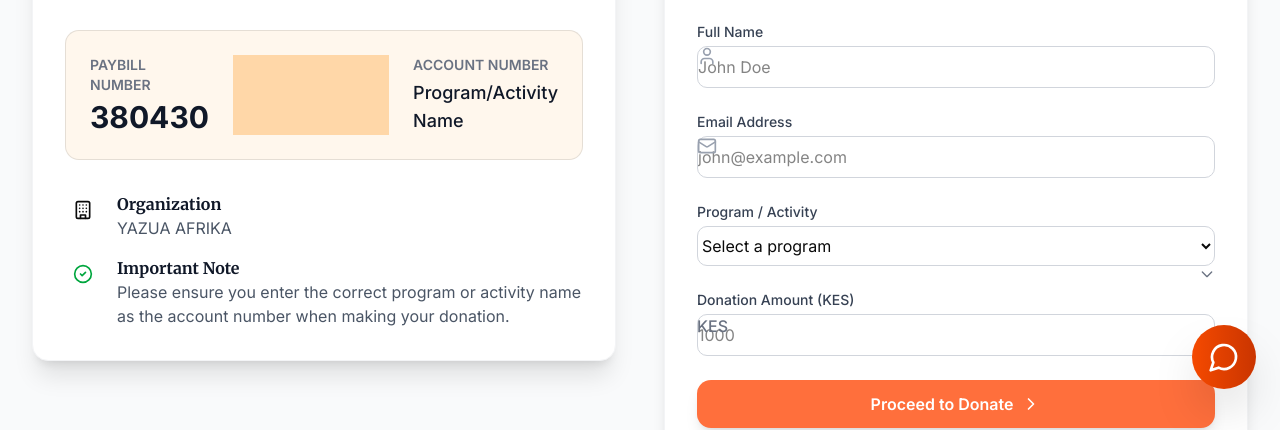
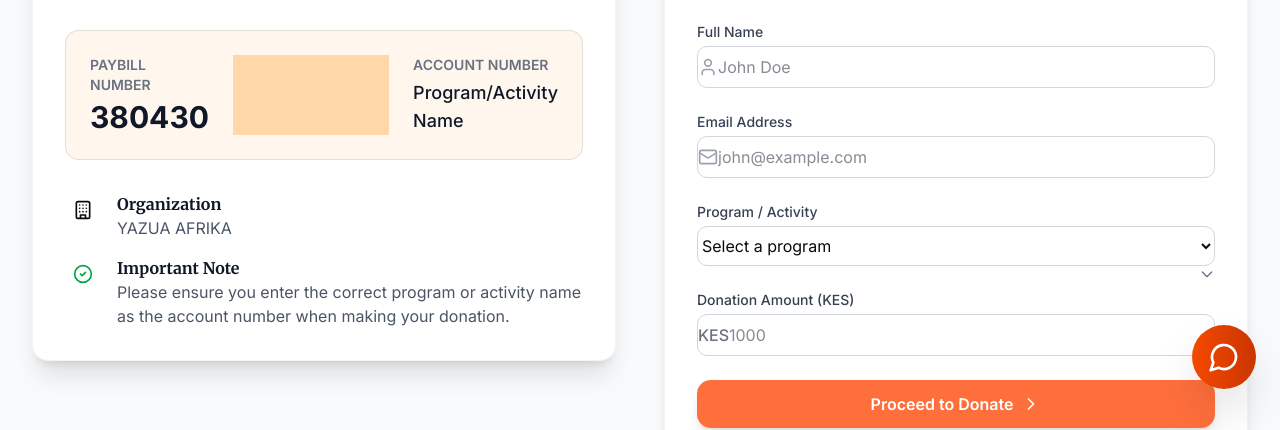
Before and after one commit to nyota777/yazuawebsite-3, a React (Vite) app: page /donate in a window 1280 px wide. Shown: the part 387-817 px from the top of the page. Built offline with nearby package versions, Linux system fonts and the light colour scheme.

Commit message:
Refactor input fields to flex layout to prevent overlap

```diff
--- a/src/components/DonateSection.tsx
+++ b/src/components/DonateSection.tsx
@@ -115,15 +115,15 @@ export function DonateSection() {
                   <label htmlFor="fullName" className="block text-sm font-medium text-gray-700 mb-1">
                     Full Name
                   </label>
-                  <div className="relative">
-                    <div className="absolute inset-y-0 left-0 pl-3 flex items-center pointer-events-none">
-                      <User className="h-5 w-5 text-gray-400" />
+                  <div className="flex items-center border border-gray-300 rounded-lg bg-white overflow-hidden focus-within:ring-1 focus-within:ring-[#FF6F3C] focus-within:border-[#FF6F3C] transition-colors">
+                    <div className="pl-3 pr-2 text-gray-400">
+                      <User className="h-5 w-5" />
                     </div>
                     <input
                       type="text"
                       id="fullName"
                       required
-                      className="block w-full pl-12 pr-3 py-2 border border-gray-300 rounded-lg focus:ring-[#FF6F3C] focus:border-[#FF6F3C] transition-colors"
+                      className="block w-full border-none p-0 py-2 focus:ring-0 text-gray-900 placeholder-gray-400"
                       placeholder="John Doe"
                       value={formData.fullName}
                       onChange={(e) => setFormData({ ...formData, fullName: e.target.value })}
@@ -135,15 +135,15 @@ export function DonateSection() {
                   <label htmlFor="email" className="block text-sm font-medium text-gray-700 mb-1">
                     Email Address
                   </label>
-                  <div className="relative">
-                    <div className="absolute inset-y-0 left-0 pl-3 flex items-center pointer-events-none">
-                      <Mail className="h-5 w-5 text-gray-400" />
+                  <div className="flex items-center border border-gray-300 rounded-lg bg-white overflow-hidden focus-within:ring-1 focus-within:ring-[#FF6F3C] focus-within:border-[#FF6F3C] transition-colors">
+                    <div className="pl-3 pr-2 text-gray-400">
+                      <Mail className="h-5 w-5" />
                     </div>
                     <input
                       type="email"
                       id="email"
                       required
-                      className="block w-full pl-12 pr-3 py-2 border border-gray-300 rounded-lg focus:ring-[#FF6F3C] focus:border-[#FF6F3C] transition-colors"
+                      className="block w-full border-none p-0 py-2 focus:ring-0 text-gray-900 placeholder-gray-400"
                       placeholder="john@example.com"
                       value={formData.email}
                       onChange={(e) => setFormData({ ...formData, email: e.target.value })}
@@ -180,8 +180,8 @@ export function DonateSection() {
                   <label htmlFor="amount" className="block text-sm font-medium text-gray-700 mb-1">
                     Donation Amount (KES)
                   </label>
-                  <div className="relative">
-                    <div className="absolute inset-y-0 left-0 pl-3 flex items-center pointer-events-none">
+                  <div className="flex items-center border border-gray-300 rounded-lg bg-white overflow-hidden focus-within:ring-1 focus-within:ring-[#FF6F3C] focus-within:border-[#FF6F3C] transition-colors">
+                    <div className="pl-3 pr-2 flex items-center pointer-events-none">
                       <span className="text-gray-500 font-medium">KES</span>
                     </div>
                     <input
@@ -189,7 +189,7 @@ export function DonateSection() {
                       id="amount"
                       required
                       min="1"
-                      className="block w-full pl-16 pr-3 py-2 border border-gray-300 rounded-lg focus:ring-[#FF6F3C] focus:border-[#FF6F3C] transition-colors"
+                      className="block w-full border-none p-0 py-2 focus:ring-0 text-gray-900 placeholder-gray-400"
                       placeholder="1000"
                       value={formData.amount}
                       onChange={(e) => setFormData({ ...formData, amount: e.target.value })}
```
